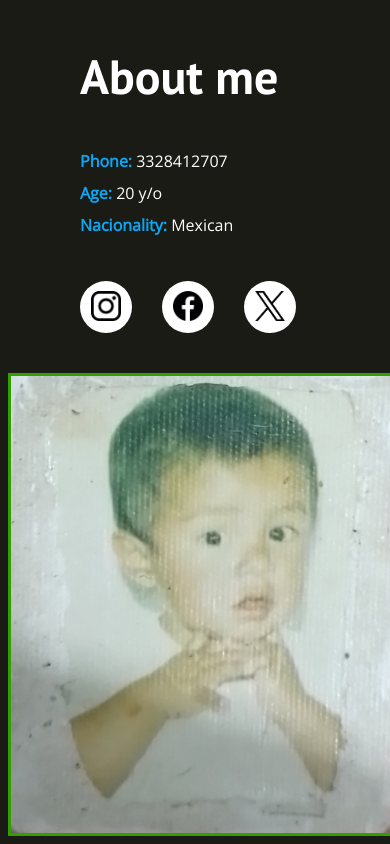
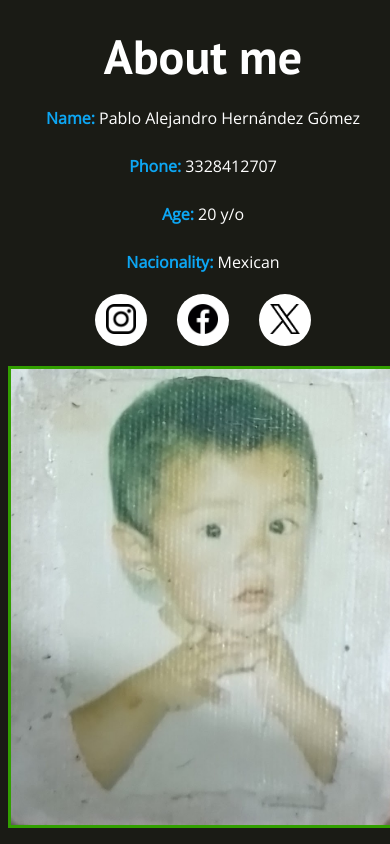
Before and after one commit to PabloHernandez03/trabajo01, a plain HTML site: page index.html in a window 390 px wide. Drawn offline with nearby package versions, Linux system fonts and the light colour scheme.

Commit message:
first commit

```diff
--- a/index.html
+++ b/index.html
@@ -12,12 +12,15 @@
     <div class="contenedor contenido">
 
         <section class="sobre-mi">
-            <h1>About me</h1>
-            <ul>
-                <li><span>Phone:</span> 3328412707</li>
-                <li><span>Age:</span> 20 y/o</li>
-                <li><span>Nacionality:</span> Mexican</li>
-            </ul>
+            <picture class="contenedor-fotografia">
+                <img class="fotografia" src="img/fotografia.jpg">
+            </picture>
+            <div>
+                <h1>About me</h1>
+                <p><span>Name:</span> Pablo Alejandro Hernández Gómez</p>
+                <p><span>Phone:</span> 3328412707</p>
+                <p><span>Age:</span> 20 y/o</p>
+                <p><span>Nacionality:</span> Mexican</p>
             <div class="redes">
                 <div class="icono">
                     <a href="https://www.instagram.com/pablo_hego/" target="_blank">
@@ -35,10 +38,8 @@
                     </a>
                 </div>
             </div>
+            </div>
         </section>
-        <picture>
-            <img class="fotografia" src="img/fotografia.jpg">
-        </picture>
         <section class="desarrollo">
             <p>Currently, I am studying the <span>5th semester</span> of Computer Engineering.</p>
             <p>Although I still have a lot to learn, I can show my skills and my experience.</p>
--- a/style.css
+++ b/style.css
@@ -50,23 +50,36 @@ h4{
     font-size: 2.8rem;
 }
 p{
-    font-size: 1.4rem;
+    font-size: 1.6rem;
 }
 img{
     max-width: 100%;
 }
-ul{
-    list-style: none;
-    padding: 0;
-    margin-bottom: 4rem;
-}
 .contenido{
-    display: flex;
-    justify-content: center;
-    align-items: center;
+    display: grid;
+    overflow: scroll;
+    justify-items: center;
     position: fixed;
     height: 100%;
     width: 100%;
+}
+.sobre-mi{
+    display:flex;
+    gap: 5rem;
+    margin-top: 6rem;
+}
+.sobre-mi h1,
+.sobre-mi p{
+    text-align: center;
+}
+.sobre-mi h1{
+        margin-bottom: 0;
+}
+.idiomas-referencias{
+    display: flex;
+}
+.idiomas-referencias div{
+    width: 50%;
 }
 span{
     color: var(--azul);
@@ -82,6 +95,7 @@ img{
 .redes{
     display: flex;
     justify-content: space-between;
+    margin-top: 1rem;
 }
 .icono{
     width: 52px;
@@ -101,13 +115,14 @@ img{
     left: 11px;
 }
 .desarrollo{
-    width: 30%;
+    width: 50%;
 }
 .habilidades h4,
 .tecnologias h4,
 .idiomas-referencias h4{
     margin-top: 2rem;
     margin-bottom: 1rem;
+    text-align: center;
 }
 .atributo p{
     margin: 0;
@@ -142,19 +157,27 @@ img{
         overflow: scroll;
         justify-items: center;
     }
+    .sobre-mi{
+        display: grid;
+        gap: 2rem;
+        margin-top: 2rem;
+    }
+    .sobre-mi h1{
+        margin: 0;
+    }
+    .sobre-mi div{
+        grid-row: 2/1;
+    }
     .desarrollo{
-        width: 100%;
+        width: 90%;
     }
     .redes{
-        justify-content: left;
+        justify-content: center;
     }
     .icono{
         margin-right: 3rem;
     }
-    .idiomas-referencias{
-        display: flex;
-    }
-    .idiomas-referencias div{
-        width: 50%;
+    .icono:nth-child(3){
+        margin-right: 0rem;
     }
 }
```
